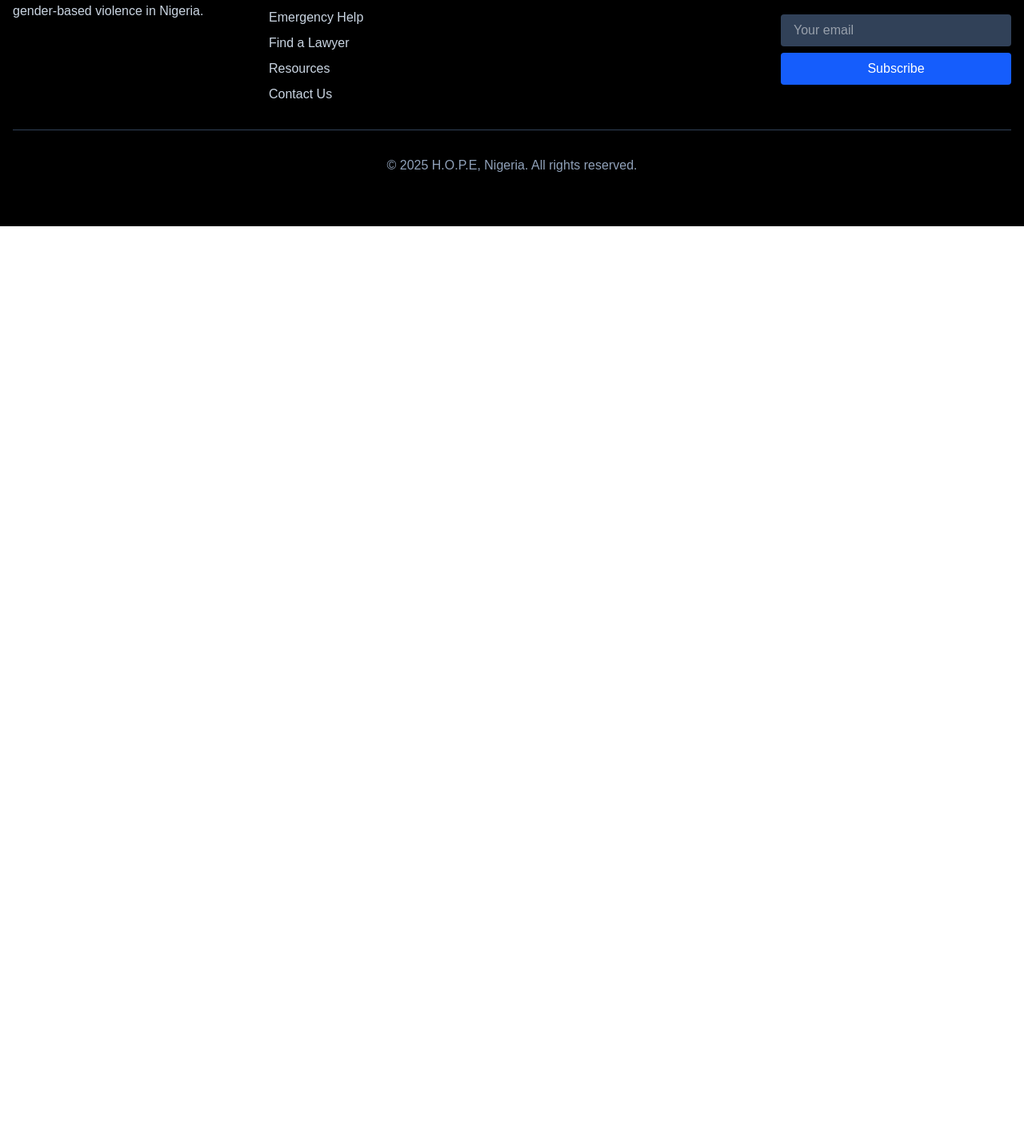
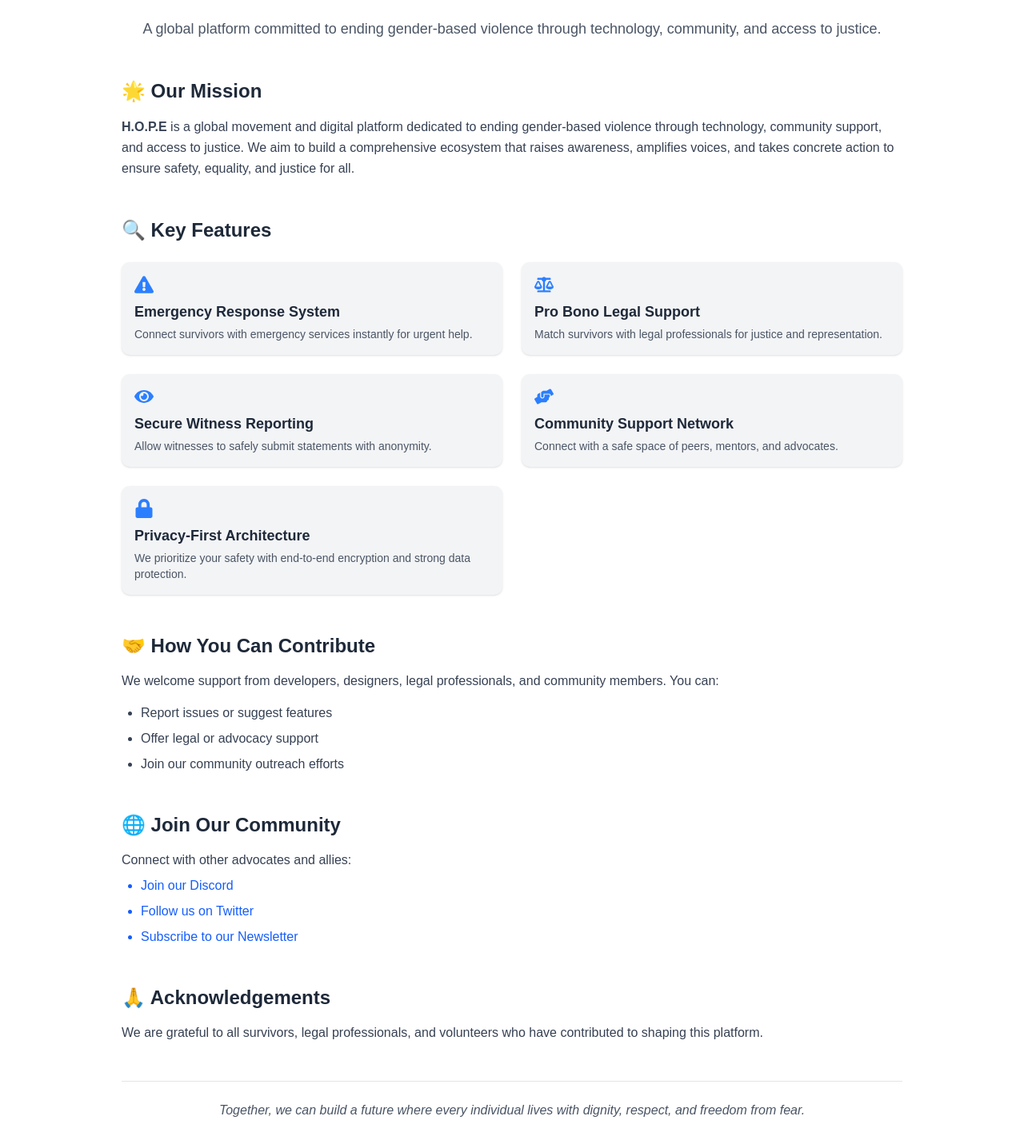
Before and after one commit to HOPE-gbv/hope-gbv, a React (Vite) app in the folder client/: page /about in a window 1280 px wide. Shown: the part 114-1550 px from the top of the page at 80% size. Before the commit the page ends 800 px from the top, so only its background shows below. Built offline with nearby package versions, Linux system fonts and the light colour scheme.

Commit message:
Fix 🚀: bugs fixed in pages

```diff
--- a/client/src/App.tsx
+++ b/client/src/App.tsx
@@ -9,6 +9,7 @@ import './index.css'
 // import Donate from './Pages/Donation.tsx';
 import DonationPage from './Pages/donate.tsx';
 import Community from './Pages/community.tsx';
+import About from './Pages/about.tsx';
 
 function App() {
   //const [count, setCount] = useState(0)
@@ -19,6 +20,7 @@ function App() {
        <Routes>
          <Route path="/" element={<Home />} />
           <Route  path="/pro-bono"element= {<Pro />} />
+          <Route path="/about" element={<About />} />
           <Route path="/faq" element={<Faq />} />
           <Route path="/community" element={<Community />} />
           <Route path="/donate" element={<DonationPage />} />
--- /dev/null
+++ b/client/src/Pages/about.tsx
@@ -0,0 +1,91 @@
+import React from 'react';
+import { FaBalanceScale,  FaLock,  FaHandsHelping, FaExclamationTriangle, FaEye } from 'react-icons/fa';
+
+export default function About() {
+  return (
+    <div className="bg-white text-gray-800 px-6 py-12 max-w-5xl mx-auto space-y-12 p-8">
+      {/* Hero */}
+      <section className="text-center">
+        <h1 className="text-4xl font-bold mb-4 text-blue-600 p-4">About H.O.P.E</h1>
+        <p className="text-lg text-gray-600">
+          A global platform committed to ending gender-based violence through technology, community, and access to justice.
+        </p>
+      </section>
+
+      {/* Mission */}
+      <section>
+        <h2 className="text-2xl font-semibold mb-4">🌟 Our Mission</h2>
+        <p className="text-gray-700 leading-relaxed">
+          <strong>H.O.P.E</strong> is a global movement and digital platform dedicated to ending gender-based violence through technology, community support, and access to justice.
+          We aim to build a comprehensive ecosystem that raises awareness, amplifies voices, and takes concrete action to ensure safety, equality, and justice for all.
+        </p>
+      </section>
+
+      {/* Features */}
+      <section>
+        <h2 className="text-2xl font-semibold mb-6">🔍 Key Features</h2>
+        <div className="grid gap-6 sm:grid-cols-2 lg:grid-cols-2">
+          <Feature icon={<FaExclamationTriangle />} title="Emergency Response System" description="Connect survivors with emergency services instantly for urgent help." />
+          <Feature icon={<FaBalanceScale />} title="Pro Bono Legal Support" description="Match survivors with legal professionals for justice and representation." />
+          <Feature icon={<FaEye />} title="Secure Witness Reporting" description="Allow witnesses to safely submit statements with anonymity." />
+          <Feature icon={<FaHandsHelping />} title="Community Support Network" description="Connect with a safe space of peers, mentors, and advocates." />
+          <Feature icon={<FaLock />} title="Privacy-First Architecture" description="We prioritize your safety with end-to-end encryption and strong data protection." />
+          {/* <Feature icon={<FaGlobe />} title="Multi-Language & Offline Support" description="Accessible globally with language support and offline capabilities." /> */}
+          {/* <Feature icon={<FaMobileAlt />} title="Cross-Platform Access" description="Use the platform on web, mobile, and in areas with limited connectivity." /> */}
+        </div>
+      </section>
+
+      {/* Contribution */}
+      <section>
+        <h2 className="text-2xl font-semibold mb-4">🤝 How You Can Contribute</h2>
+        <p className="text-gray-700 mb-4">
+          We welcome support from developers, designers, legal professionals, and community members. You can:
+        </p>
+        <ul className="list-disc pl-6 text-gray-700 space-y-2">
+          <li>Report issues or suggest features</li>
+          {/* <li>Contribute code or documentation</li> */}
+          <li>Offer legal or advocacy support</li>
+          <li>Join our community outreach efforts</li>
+        </ul>
+      </section>
+
+      {/* Community */}
+      <section>
+        <h2 className="text-2xl font-semibold mb-4">🌐 Join Our Community</h2>
+        <p className="text-gray-700">
+          Connect with other advocates and allies:
+        </p>
+        <ul className="list-disc pl-6 text-blue-600 space-y-2 mt-2">
+          <li><a href="https://discord.gg/example" target="_blank">Join our Discord</a></li>
+          <li><a href="https://twitter.com/example" target="_blank">Follow us on Twitter</a></li>
+          <li><a href="https://example.com/newsletter" target="_blank">Subscribe to our Newsletter</a></li>
+        </ul>
+      </section>
+
+      {/* Acknowledgements */}
+      <section>
+        <h2 className="text-2xl font-semibold mb-4">🙏 Acknowledgements</h2>
+        <p className="text-gray-700">
+          We are grateful to all survivors, legal professionals, and volunteers who have contributed to shaping this platform.
+        </p>
+      </section>
+
+      {/* Footer Quote */}
+      <footer className="text-center mt-12 border-t pt-6">
+        <p className="italic text-gray-600">
+          Together, we can build a future where every individual lives with dignity, respect, and freedom from fear.
+        </p>
+      </footer>
+    </div>
+  );
+}
+
+function Feature({ icon, title, description }: { icon: React.JSX.Element; title: string; description: string }) {
+  return (
+    <div className="p-4 bg-gray-100 rounded-lg shadow-sm hover:shadow-md transition">
+      <div className="text-blue-500 text-2xl mb-2">{icon}</div>
+      <h3 className="font-semibold text-lg mb-1">{title}</h3>
+      <p className="text-sm text-gray-600">{description}</p>
+    </div>
+  );
+}
--- a/client/src/components/Header.tsx
+++ b/client/src/components/Header.tsx
@@ -7,12 +7,12 @@ import { Link } from 'react-router-dom'
 
 const navigation = [
   { name: 'Home', to: '/' },
-  { name: 'About us', to: '/' },
+  { name: 'About us', to: '/about' },
   { name: 'Pro bono lawyer', to: '/pro-bono' },
   { name: 'Eye witness', to: '/' },
   { name: 'Community', to: '/community' },
   { name: 'contact Us', to: '/' },
-  { name: 'Faq', to: '/Faq' },
+  { name: 'Faq', to: '/faq' },
 ]
 
 export default function Example() {
```
